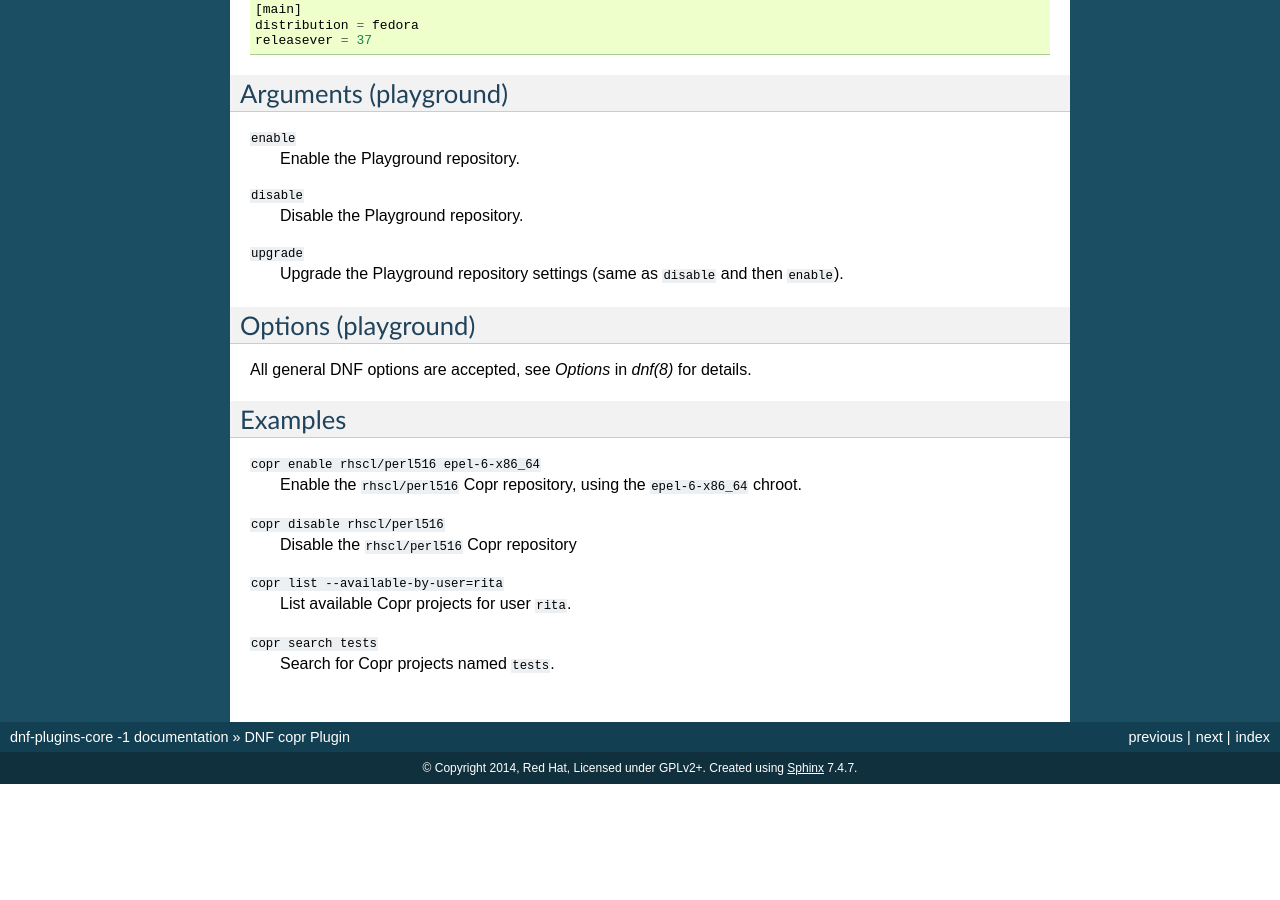
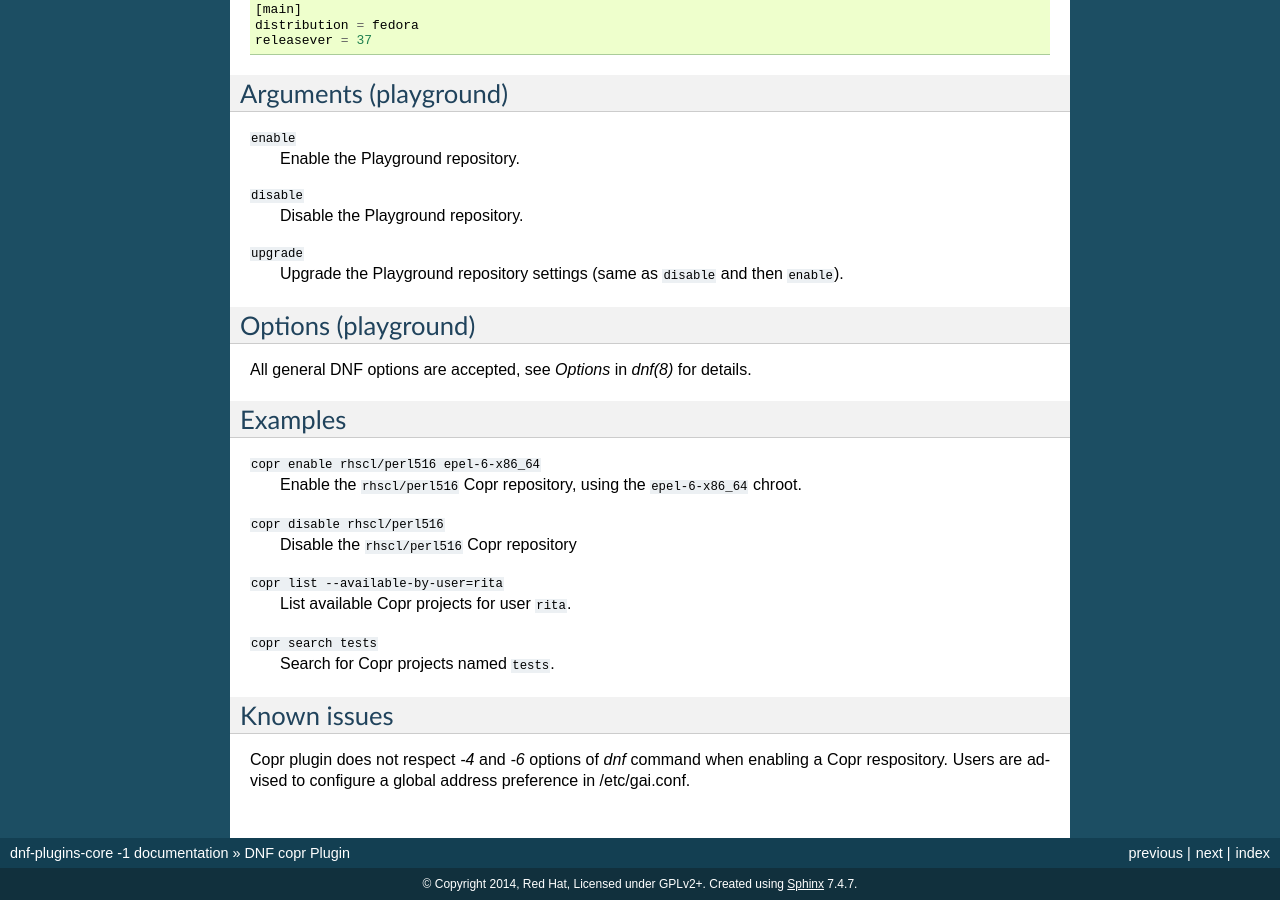
Before and after one commit to codacy-open-source-projects-scans/dnf-plugins-core, a Sphinx documentation site: the page built from doc/copr.rst, in a window 1280 px wide and 900 px high, scrolled down 1419 px. Built offline with Sphinx 7.4.7, drawn with Linux system fonts in a browser that asks for light colours; pages that are not in the unit, such as notebooks, are missing from menus; before the commit the page ends 2203 px from its top, so only the background shows below that.

Commit message:
Frozen autocommit 2024-08-18 03:08:35.071783

```diff
--- a/doc/copr.rst
+++ b/doc/copr.rst
@@ -132,3 +132,10 @@ Examples
 
 ``copr search tests``
     Search for Copr projects named ``tests``.
+
+------------
+Known issues
+------------
+
+Copr plugin does not respect `-4` and `-6` options of `dnf` command when enabling a Copr
+respository. Users are advised to configure a global address preference in /etc/gai.conf.
```
Also changed, not shown: README.md (+1 -1 lines), doc/release_notes.rst (+10 -0 lines), 2 other files.
